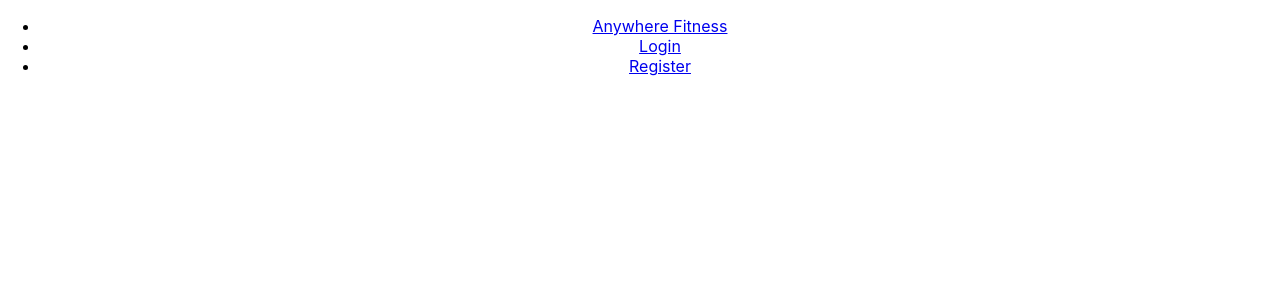
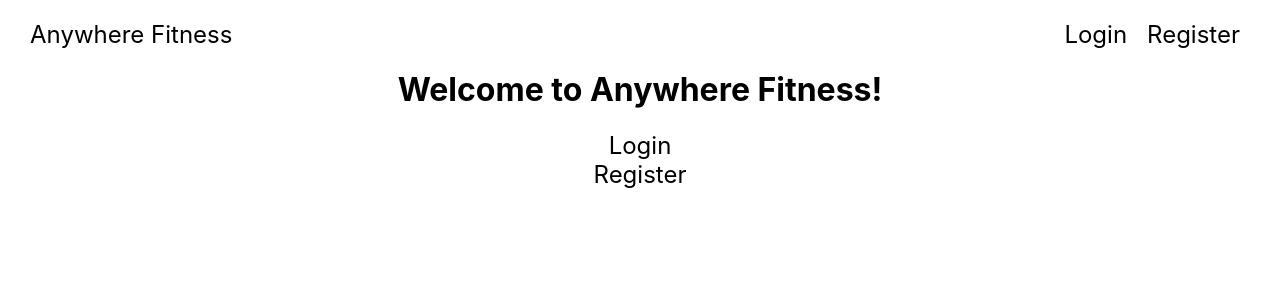
Before and after one commit to BuildWeek-Anywhere-Fitness/WEB-REACT-II, a React (Create React App) app in the folder anywhere-fitness-fe/: page / in a window 1280 px wide. Shown: the top 300 px of the page. Built offline with nearby package versions, Linux system fonts and the light colour scheme.

Commit message:
routes completed/looks way nicer now!

```diff
--- a/anywhere-fitness-fe/src/App.js
+++ b/anywhere-fitness-fe/src/App.js
@@ -1,7 +1,8 @@
 import React from 'react';
 import './styles/App.scss';
-import { BrowserRouter as Router, Route, Link } from "react-router-dom";
+import { BrowserRouter as Router, Route, NavLink } from "react-router-dom";
 import Home from './components/Home';
+import Welcome from './components/Welcome';
 import Login from './components/Login';
 import Register from './components/Register';
 import PrivateRoute from "./components/PrivateRoute";
@@ -10,20 +11,52 @@ function App() {
   return (
     <Router>
       <div className="App">
-        <ul>
-          <li>
-            <Link to="/home">Anywhere Fitness</Link>
-          </li>
-          <li>
-            <Link to="/login">Login</Link>
-          </li>
-          <li>
-            <Link to="/register">Register</Link>
-          </li>
-        </ul>
-        <PrivateRoute exact path="/home" component={Home} />
-        <Route path="/register" component={Register} />
-        <Route path="/login" component={Login} />
+        <nav className="nav">
+          <div className="nav-links">
+            <div className="home-link">
+              <NavLink to="/home">Anywhere Fitness</NavLink>
+            </div>
+            <div className="user-links">
+              <NavLink to="/login">Login</NavLink>
+              <NavLink to="/register">Register</NavLink>
+            </div>
+          </div>
+        </nav>
+
+        <Route
+          exact
+          path="/"
+          render={props => (
+            <Welcome
+              {...props}
+            />
+          )}
+        />
+
+        <PrivateRoute
+          exact
+          path="/home"
+          render={props => (
+            <Home
+              {...props}
+            />
+          )} />
+
+        <Route
+          path="/register"
+          render={props => (
+            <Register
+              {...props}
+            />
+          )} />
+
+        <Route
+          path="/login"
+          render={props => (
+            <Login
+              {...props}
+            />
+          )} />
       </div>
     </Router>
 
--- a/anywhere-fitness-fe/src/components/Login.js
+++ b/anywhere-fitness-fe/src/components/Login.js
@@ -3,7 +3,7 @@ import React, { Component } from 'react'
 export class Login extends Component {
     render() {
         return (
-            <div>
+            <div className="login">
                 Login Page
             </div>
         )
--- a/anywhere-fitness-fe/src/components/Register.js
+++ b/anywhere-fitness-fe/src/components/Register.js
@@ -3,7 +3,7 @@ import React, { Component } from 'react'
 export class Register extends Component {
     render() {
         return (
-            <div>
+            <div className="register">
                 Register Page
             </div>
         )
--- /dev/null
+++ b/anywhere-fitness-fe/src/components/Welcome.js
@@ -0,0 +1,20 @@
+import React, { Component } from 'react'
+import { Link } from 'react-router-dom';
+
+export class Welcome extends Component {
+    render() {
+        return (
+            <div className="welcome">
+                <div className="welcome-header">
+                    <h1> Welcome to Anywhere Fitness!</h1>
+                    <div className="welcome-links">
+                        <Link to="/login">Login</Link>
+                        <Link to="/register">Register</Link>
+                    </div>
+                </div>
+            </div>
+        )
+    }
+}
+
+export default Welcome
--- a/anywhere-fitness-fe/src/styles/App.scss
+++ b/anywhere-fitness-fe/src/styles/App.scss
@@ -1,7 +1,52 @@
 .App {
-  text-align: center;
+  .nav {
+    margin: 20px;
 
-  .test {
-    color: dodgerblue;
+    .nav-links {
+      display: flex;
+      flex-flow: row;
+      justify-content: space-between;
+      margin: auto 10px;
+
+      a {
+        text-decoration: none;
+        color: black;
+        font-size: 1.5rem;
+      }
+
+      .user-links {
+        a {
+          margin: auto 10px;
+        }
+      }
+    }
+  }
+
+  .welcome {
+    text-align: center;
+    .welcome-header {
+      a {
+        text-decoration: none;
+        color: black;
+      }
+      .welcome-links {
+        display: flex;
+        flex-flow: column;
+        font-size: 1.5rem;
+        margin: 10px auto;
+      }
+    }
+  }
+
+  .home {
+    text-align: center;
+  }
+
+  .login {
+    text-align: center;
+  }
+
+  .register {
+    text-align: center;
   }
 }
```
